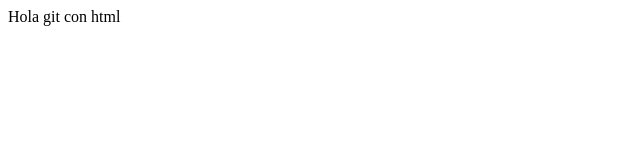
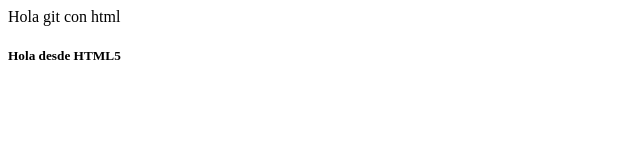
Before and after one commit to NahunMeza/delete, a plain HTML site: page index.html in a window 1280 px wide. Shown: the full height of the page, 0-640 px from the left. Drawn offline with Linux system fonts and the light colour scheme.

Commit message:
Modificacion1 HTML

```diff
--- a/index.html
+++ b/index.html
@@ -1 +1,7 @@
 Hola git con html
+
+<html>
+
+<h5>Hola desde HTML5</h5>
+
+</html>
```
